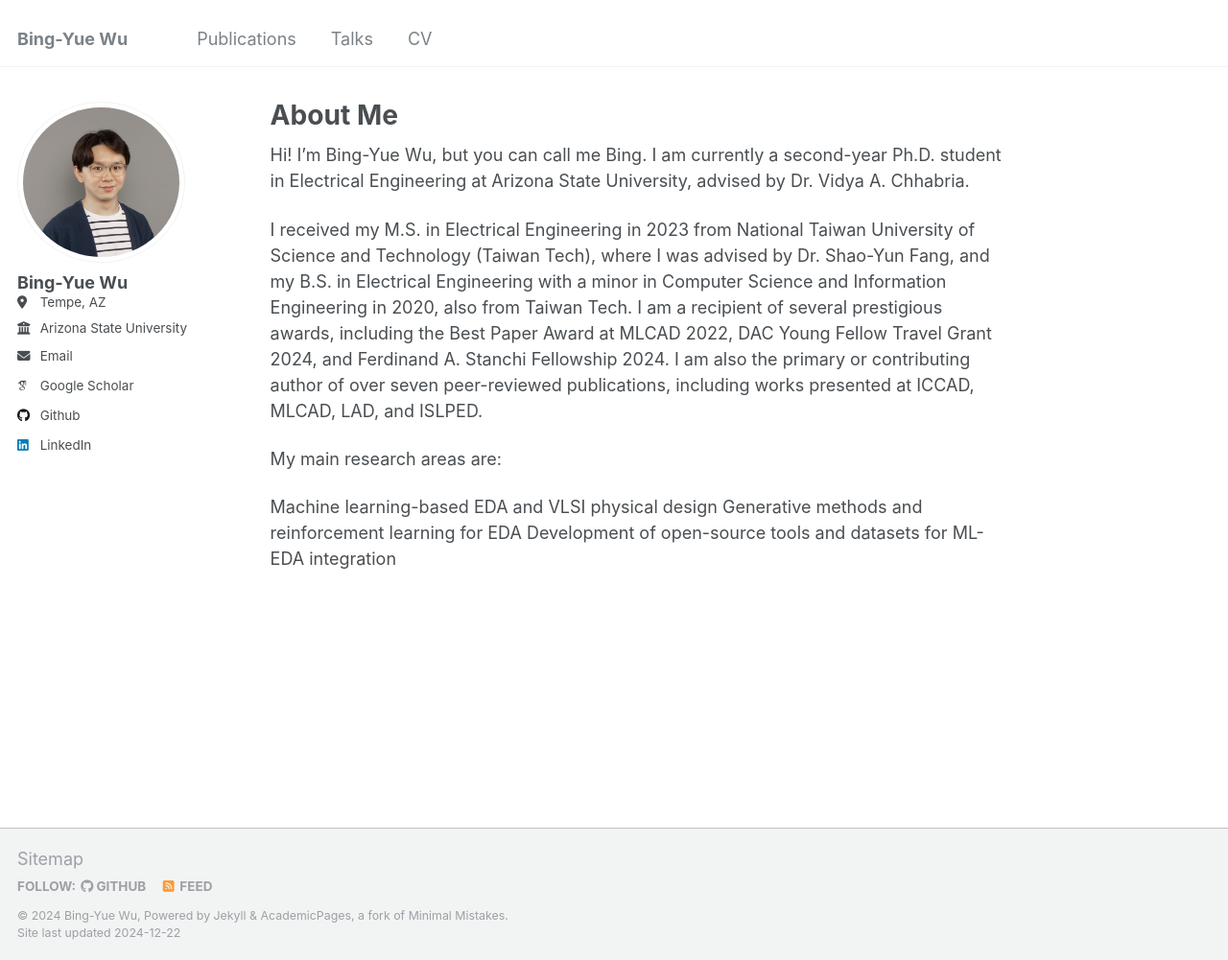
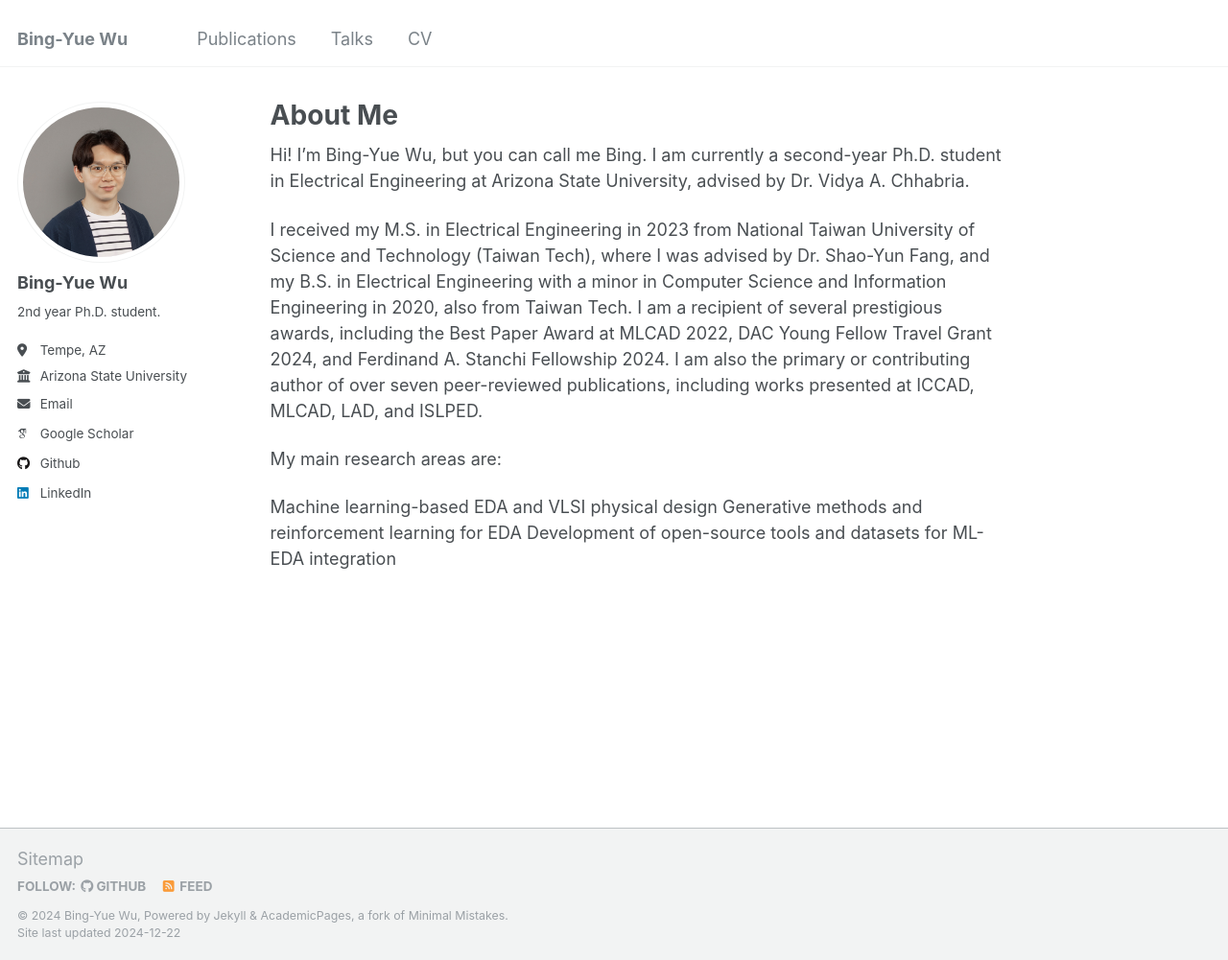
Before and after one commit to bingyuew/bingyuew.github.io, a Jekyll site: the page built from _pages/about.md, in a window 1280 px wide and 1001 px high. Shown: the whole window at 96% size. Built offline with Jekyll 4.4.1, drawn with Linux system fonts in a browser that asks for light colours; some web fonts are replaced.

Commit message:
update website
Signed-off-by: Bing-Yue Wu <bingyuew@Bing-Yues-MacBook-Air.local>

```diff
--- a/_config.yml
+++ b/_config.yml
@@ -24,7 +24,7 @@ author:
   avatar           : "profile.png"
   name             : "Bing-Yue Wu"
   pronouns         : # example: "she/her"
-  bio              : # "Short biography for the left-hand sidebar"
+  bio              : "2nd year Ph.D. student."
   location         : "Tempe, AZ"
   employer         : "Arizona State University"
   uri              : # URL
```
